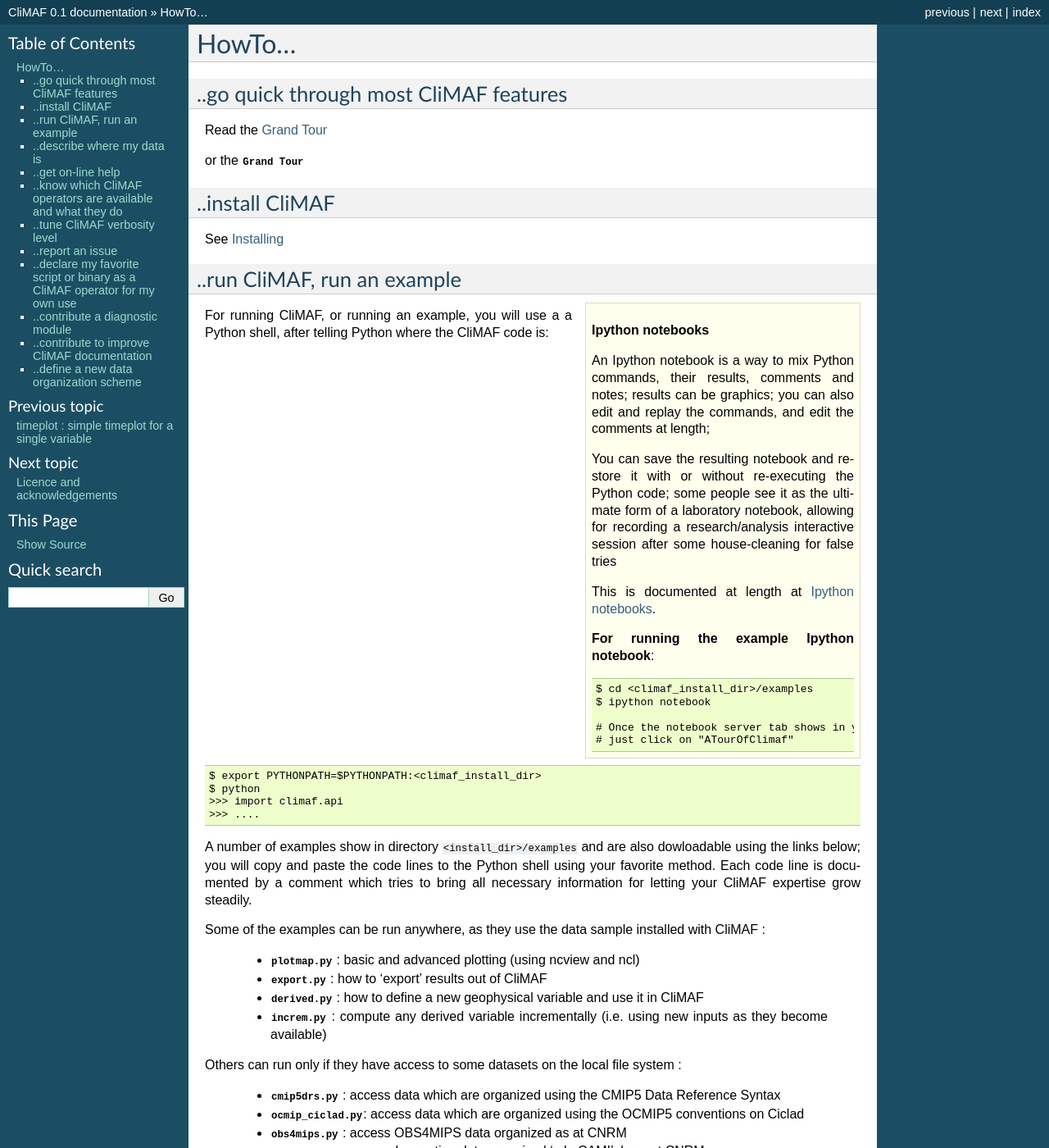
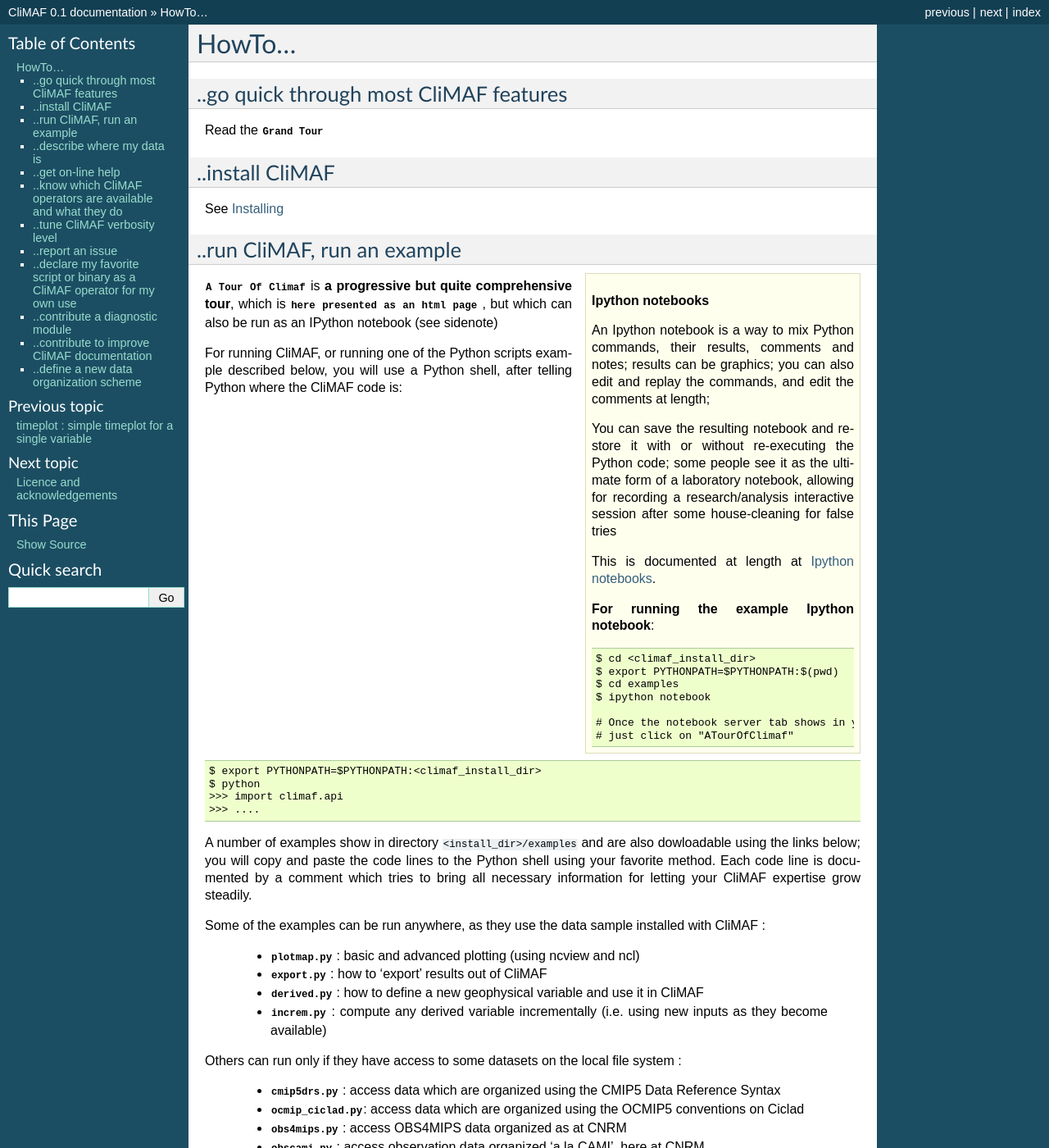
Before and after one commit to rigoudyg/climaf, a Sphinx documentation site: the page built from doc/howto.rst, in a window 1280 px wide and 1400 px high. Shown: the whole window at 82% size. Built offline with Sphinx 7.4.7, drawn with Linux system fonts in a browser that asks for light colours; some of the changed text lies outside the part shown.

Commit message:
Fix a few issues with doc (link to the Tour...)

```diff
--- a/doc/howto.rst
+++ b/doc/howto.rst
@@ -7,9 +7,7 @@
 ..go quick through most CliMAF features
 ------------------------------------------
 
-Read the `Grand Tour <../../../examples/ATourOfCliMAF.html>`_
-
-or the :download:`Grand Tour <../examples/ATourOfCliMAF.html>`
+Read the :download:`Grand Tour <../examples/ATourOfCliMAF.html>`
 
 ..install CliMAF
 -----------------------
--- a/doc/scripts.rst
+++ b/doc/scripts.rst
@@ -14,6 +14,7 @@
 processing stages. CliMAF provides some services to the diagnostics,
 which allows to focus their development on the science.
 
+The present section explains the basics of such an interfacing. The way to use operators is up-to-now described mainly by the :ref:`examples` section
 
 The main principles for a diagnostic are that :
 
```
Also changed, not shown: examples/README.rst.
